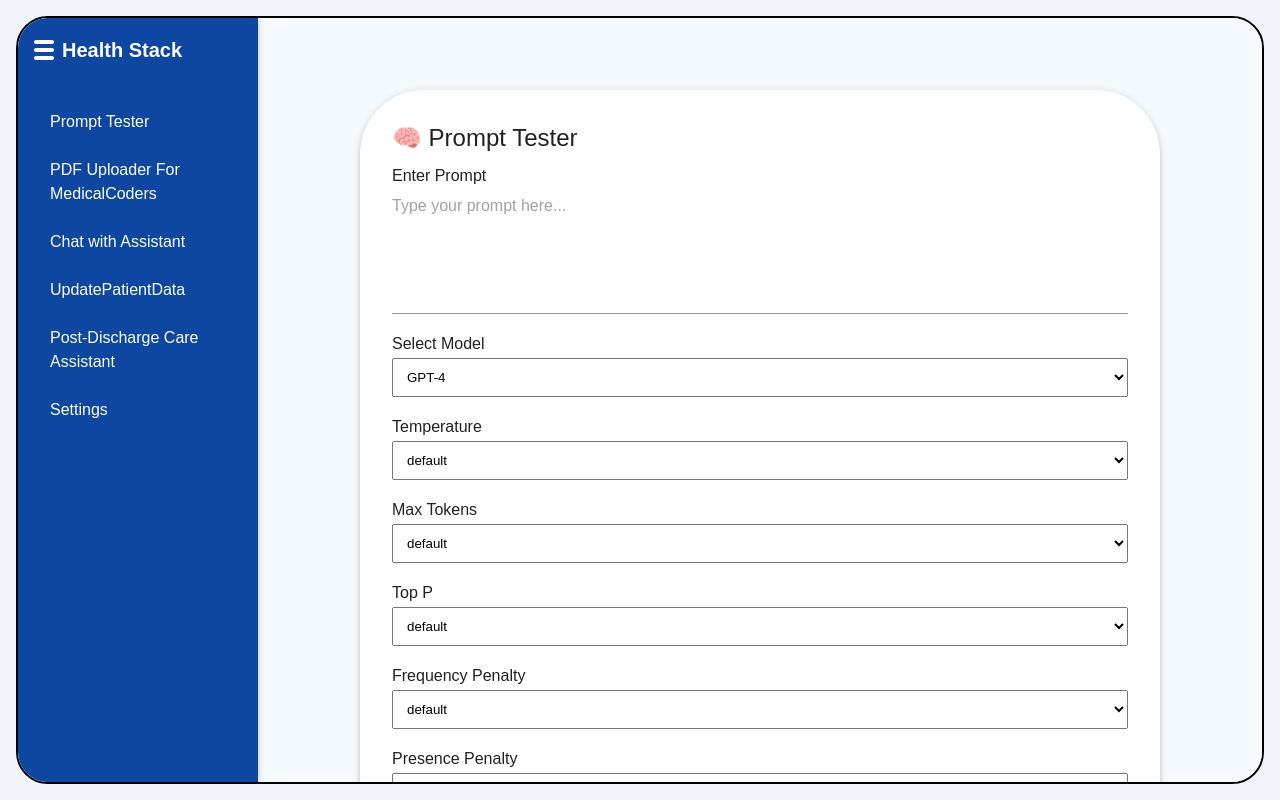
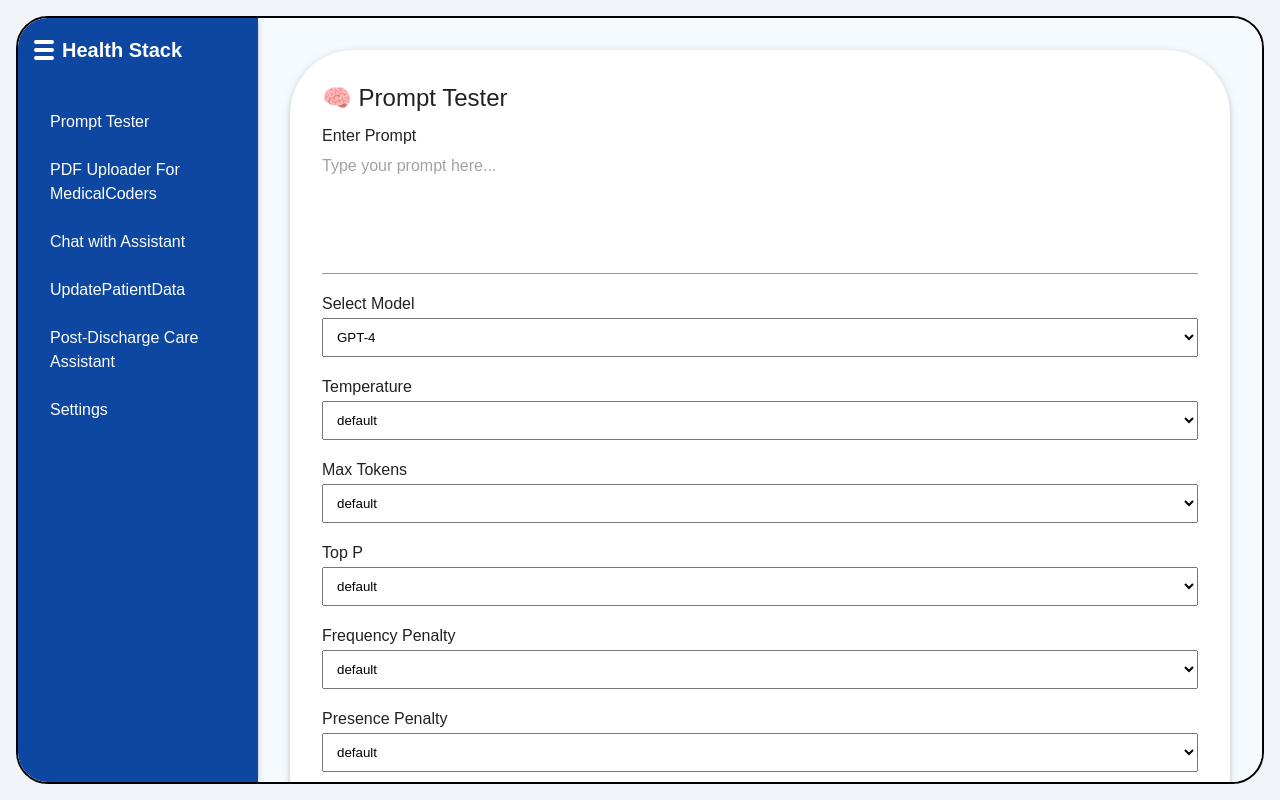
Before and after one commit to rajesh100120122024/mypharma-web, a React (Create React App) app: page / in a window 1280 px wide. Both pictures are taken after a click on the item "Prompt Tester". Built offline with nearby package versions, Linux system fonts and the light colour scheme.

Commit message:
Added new Prompt Tester

```diff
--- a/src/components/promptTester.jsx
+++ b/src/components/promptTester.jsx
@@ -57,7 +57,8 @@ function PromptTester() {
   };
 
   return (
-    <Paper elevation={3} sx={{ p: 4, borderRadius: 4, maxWidth: 800, margin: "auto", mt: 5 }}>
+    <Box sx={{ display: "flex", justifyContent: "center", alignItems: "center", minHeight: "100vh", backgroundColor: "#f5faff" }}>
+      <Paper elevation={3} sx={{ p: 4, borderRadius: 4, width: "100%", maxWidth: 1000 }}>
         <Typography variant="h5" gutterBottom>🧠 Prompt Tester</Typography>
 
         <Typography variant="subtitle1">Enter Prompt</Typography>
@@ -131,6 +132,7 @@ function PromptTester() {
           </Paper>
         )}
       </Paper>
+    </Box>
   );
 }
 
```
Lines whose indentation alone changed are shown as unchanged.
